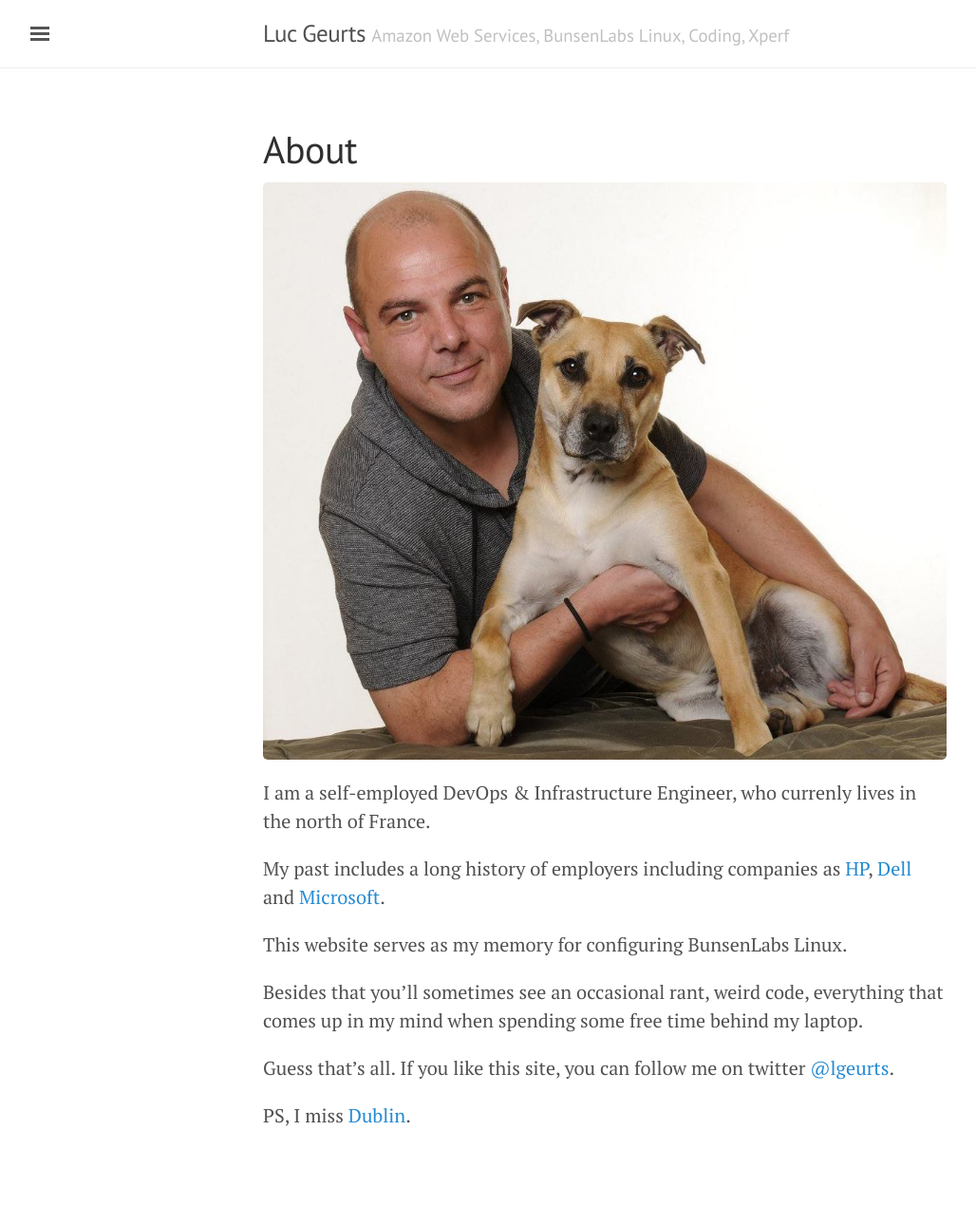
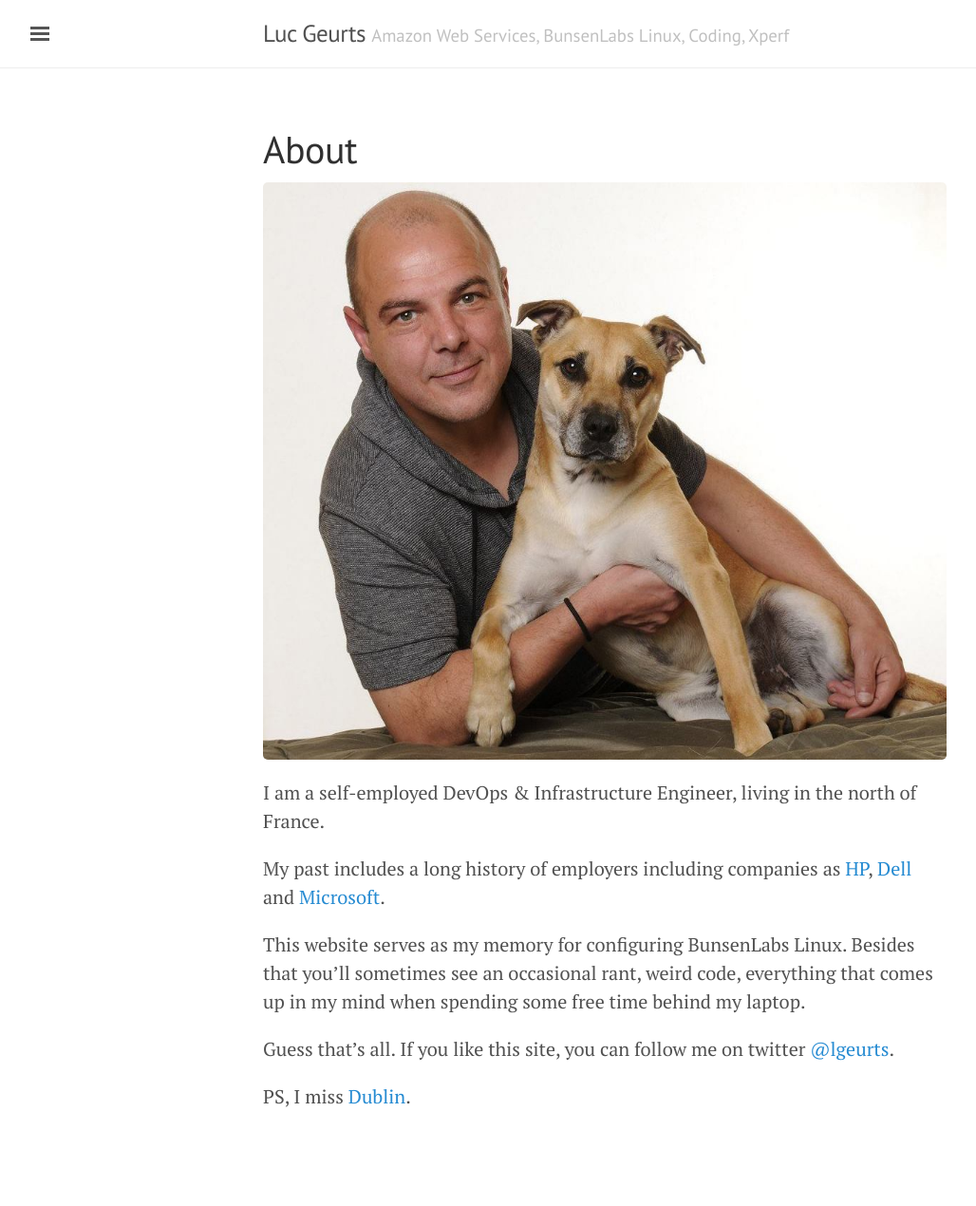
Before and after one commit to lgeurts/lgeurts.github.io, a Jekyll site: the page built from about.md, in a window 1280 px wide. Shown: the whole page at 95% size, without its empty margins (3-1031 px from the left). Built offline with Jekyll 4.4.1, drawn with Linux system fonts in a browser that asks for light colours.

Commit message:
Update about.md

```diff
--- a/about.md
+++ b/about.md
@@ -5,12 +5,11 @@ title: About
 
 ![Here I am with my dog Tigger.](/assets/portrait.jpg)
 
-I am a self-employed DevOps & Infrastructure Engineer, who currenly lives in the north of France.
+I am a self-employed DevOps & Infrastructure Engineer, living in the north of France.
 
 My past includes a long history of employers including companies as [HP](http://https://www.hpe.com/ie/en/home.html), [Dell](http://www.dell.com/learn/us/en/04/premier?c=us&l=en) and [Microsoft](https://support.microsoft.com/en-us/premier).
 
 This website serves as my memory for configuring BunsenLabs Linux.
-
 Besides that you'll sometimes see an occasional rant, weird code, everything that comes up in my mind when spending some free time behind my laptop.
 
 Guess that's all. If you like this site, you can follow me on twitter [@lgeurts](https://twitter.com/lgeurts).
```
